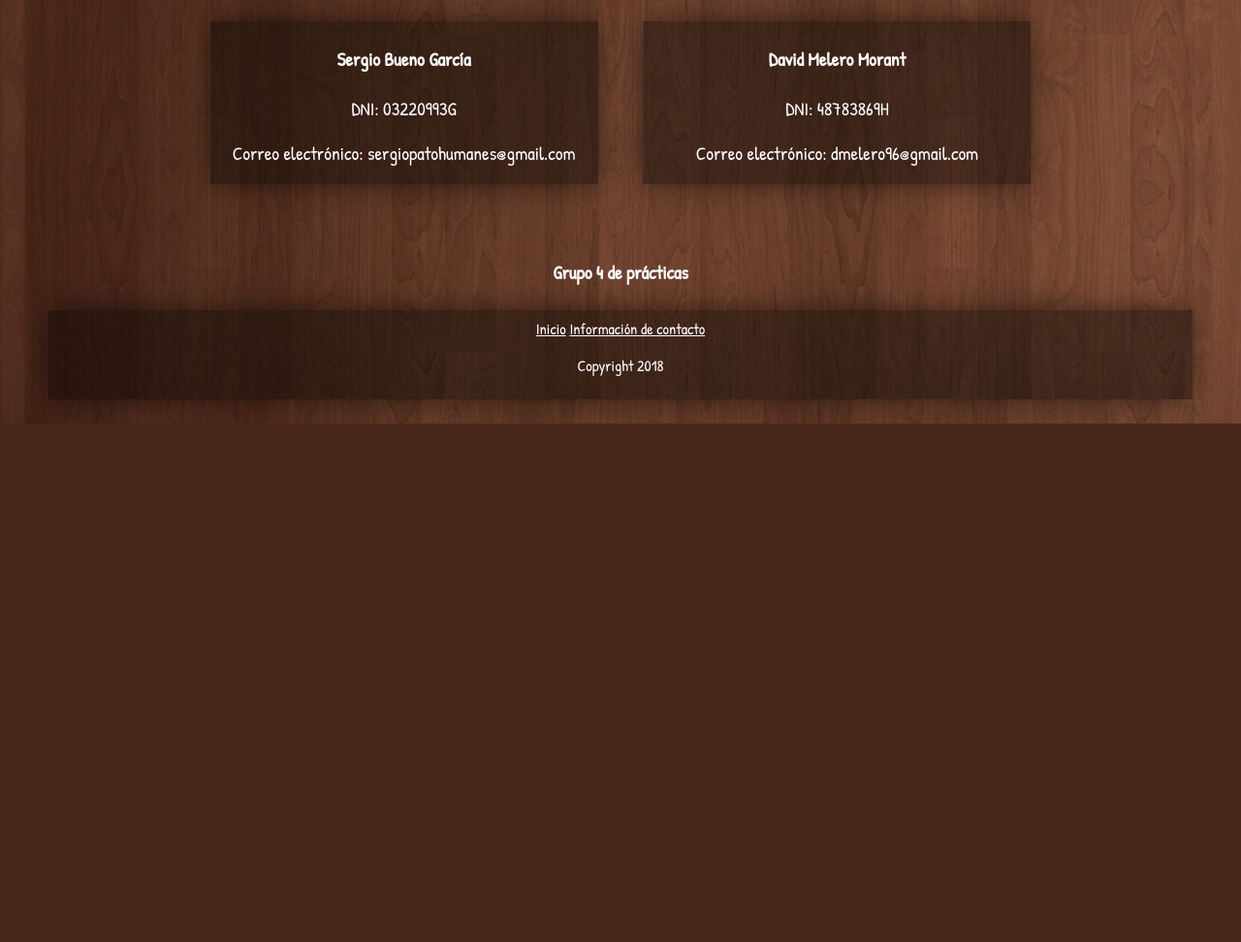
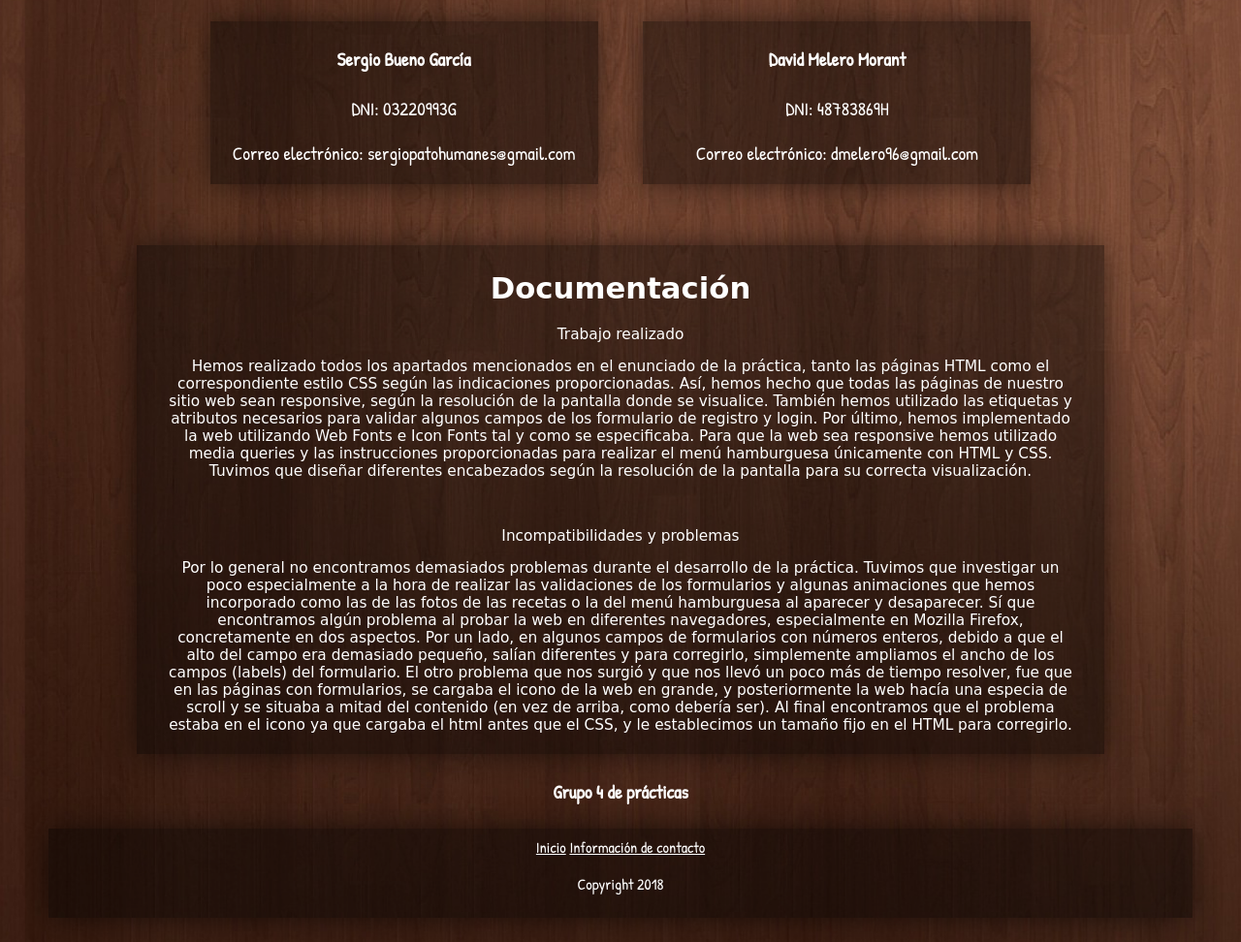
Before and after one commit to davmm96/PCW, a PHP site: page /acerca.html in a window 1280 px wide. Shown: the part 588-1560 px from the top of the page at 97% size. Before the commit the page ends 1025 px from the top, so only its background shows below. Run offline with PHP 8.4, Linux system fonts and the light colour scheme; some libraries are stand-ins or nearby versions.

Commit message:
Memoria y boton seleccionar fichero

```diff
--- a/acerca.html
+++ b/acerca.html
@@ -52,6 +52,21 @@
 			<p>Correo electrónico: dmelero96@gmail.com</p>
 		</div>
 
+		<div class="info-receta fuente">
+				<h1>Documentación</h1>
+				<p>Trabajo realizado</p>
+				<p>Hemos realizado todos los apartados mencionados en el enunciado de la práctica, tanto las páginas HTML como el correspondiente estilo CSS según las indicaciones proporcionadas. Así, hemos hecho que todas las páginas de nuestro sitio web sean responsive, según la resolución de la pantalla donde se visualice. También hemos utilizado las etiquetas y atributos necesarios para validar algunos campos de los formulario de registro y login. Por último, hemos implementado la web utilizando Web Fonts e Icon Fonts tal y como se especificaba.
+				Para que la web sea responsive hemos utilizado media queries y las instrucciones proporcionadas para realizar el menú hamburguesa únicamente con HTML y CSS. Tuvimos que diseñar diferentes encabezados según la resolución de la pantalla para su correcta visualización.</p>
+
+				<br>
+
+				<p>Incompatibilidades y problemas</p>
+				<p>
+					Por lo general no encontramos demasiados problemas durante el desarrollo de la práctica. Tuvimos que investigar un poco especialmente a la hora de realizar las validaciones de los formularios y algunas animaciones que hemos incorporado como las de las fotos de las recetas o la del menú hamburguesa al aparecer y desaparecer.
+					Sí que encontramos algún problema al probar la web en diferentes navegadores, especialmente en Mozilla Firefox, concretamente en dos aspectos. Por un lado, en algunos campos de formularios con números enteros, debido a que el alto del campo era demasiado pequeño, salían diferentes y para corregirlo, simplemente ampliamos el ancho de los campos (labels) del formulario. El otro problema que nos surgió  y que nos llevó un poco más de tiempo resolver, fue que en las páginas con formularios, se cargaba el icono de la web en grande, y posteriormente la web hacía una especia de scroll y se situaba a mitad del contenido (en vez de arriba, como debería ser). Al final encontramos que el problema estaba en el icono ya que cargaba el html antes que el CSS, y le establecimos un tamaño fijo en el HTML para corregirlo.
+				</p>
+		</div>
+
 
 
 
--- a/estilo.css
+++ b/estilo.css
@@ -326,6 +326,11 @@ header label{
 	width: 100%;
 }
 
+.fuente{
+    font-size: 80%;
+}
+
+
 
 /* APARTADO DETALLE RECETA*/
 .foto-receta{
@@ -450,11 +455,13 @@ a:hover{
     color: #0BA25D;
 }
 
+
 .boton_form{
 
     font-family: 'Patrick Hand', cursive;
     font-size: 120%;
     width: 20%;
+    min-width: 90px;
     background-color: #0BA25D;
     color: black;
     padding: 1% 1%;
```
